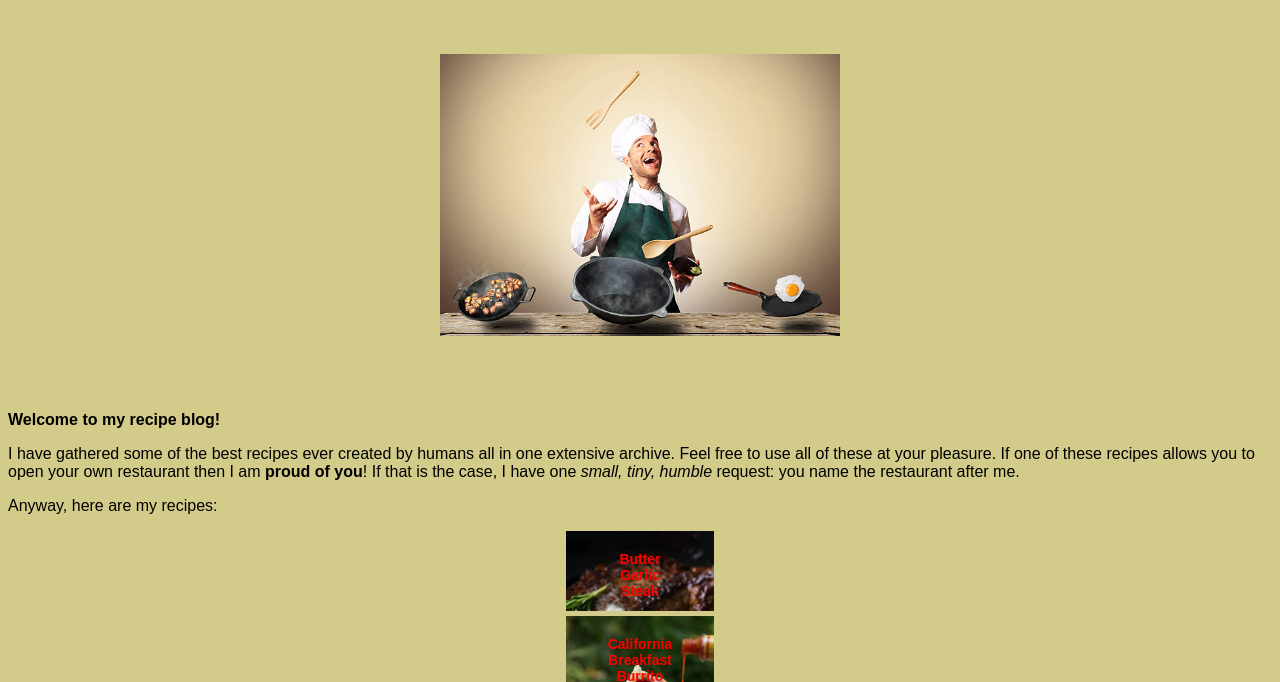
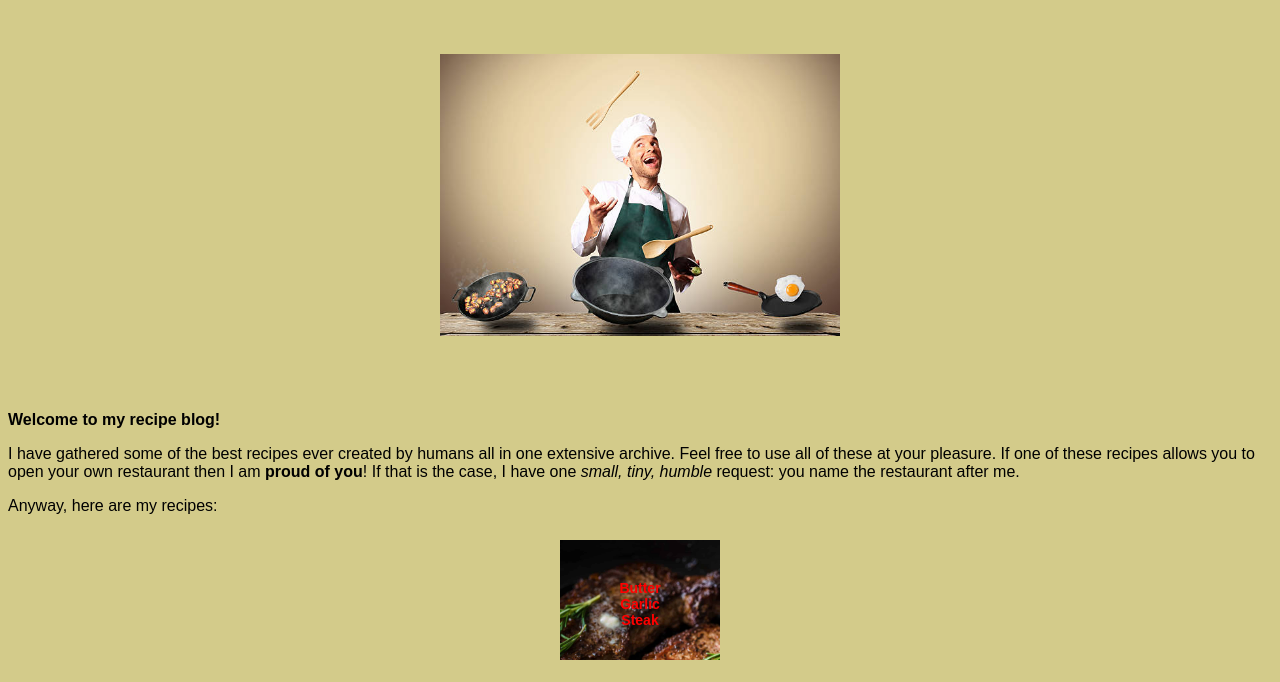
Before and after one commit to copaiement/odin-recipes, a plain HTML site: page index.html in a window 1280 px wide. Shown: the part 65-747 px from the top of the page. Drawn offline with Linux system fonts and the light colour scheme.

Commit message:
Update style.css with correct margins

```diff
--- a/style.css
+++ b/style.css
@@ -31,15 +31,15 @@ body{
     color: red;
     background-color: aquamarine;
     border: none;
-    padding: 20px 34px;
+    padding: 40px;
     text-decoration: dotted;
     display: block;
     font-size: 14px;
     font-weight: bold;
     cursor: pointer;
-    margin: auto;
-    margin-top: 5px;
-    margin-bottom: 5px;
+    margin: 25px;
+    margin-left: auto;
+    margin-right: auto;
     width: 80px;
     height: 40px;
 }
```
